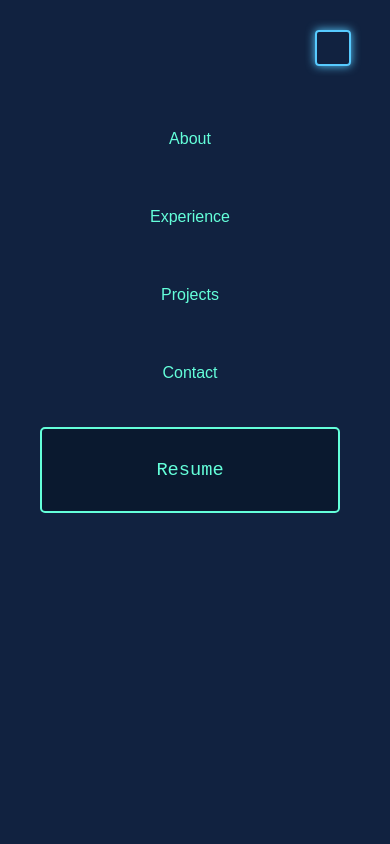
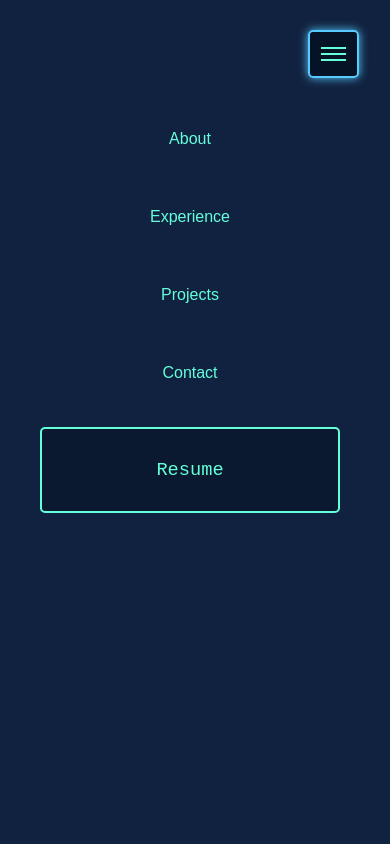
Before and after one commit to sutherb/Portfolio, a plain HTML site: page main.html in a window 390 px wide. Both pictures are taken after a click on the button 341 px from the left and 48 px from the top of the page. Shown: the top 844 px of the page. Drawn offline with Linux system fonts and the light colour scheme.

```diff
--- a/js/main.js
+++ b/js/main.js
@@ -1,14 +1,17 @@
 document.addEventListener('DOMContentLoaded', () => {
 
     const body = document.getElementsByTagName('body')[0]
+    const footer = document.getElementsByTagName('footer')[0]
     const mobileMenu = document.getElementsByClassName('mobile-navbar')[0]
     const mobileMenuBtn = document.getElementsByClassName('toggle-menu-button')[0]
 
 
-    const navBtns = document.getElementById("mobile-menu-list").getElementsByClassName('navbutton')
+    const navBtns = document.querySelectorAll('.mobile-menu .navbutton a')
+    console.log(navBtns)
 
     const toggleMobileMenu = () => {
         body.classList.toggle('blur')
+        footer.classList.toggle('blur')
         mobileMenu.classList.toggle('menu-open')
         mobileMenuBtn.classList.toggle('open')
     }
@@ -18,14 +21,21 @@
         toggleMobileMenu()
     })
 
+    window.addEventListener('click', ({ target }) => {
+
+        if ((target === body || target === footer) & body.classList.contains('blur') ) {
+            toggleMobileMenu()
+
+        }
+    });
+
 
     //primitive, replace with mapping
-    for (let i = 0; i <= navBtns.length; i++) {
-        navBtns[i].addEventListener('click', () => {
+    navBtns.forEach(navBtn => {
+        console.log(navBtn)
+        navBtn.addEventListener('click', () => {
             toggleMobileMenu()
         })
-    }
-
-
+    })
 
 });
--- a/main.html
+++ b/main.html
@@ -14,7 +14,7 @@
         <nav>
             <div class="logo"><a href="/"><img src="assets/logo3.png"/></a></div>
             <div class="mobile-navbar">
-                <button class="button toggle-menu-button" role="button" aria-controls="mobile-menu"></button>
+                <button class="button toggle-menu-button" role="button" aria-controls="mobile-menu"><div></div><div></div><div></div></button>
                 <div class="mobile-menu" role="menubar">
                     <ul id="mobile-menu-list">
                         <li class="navbutton"><a href="#about" role="menuitem">About</a></li>
@@ -124,7 +124,7 @@
         </main>
     </body>
     <footer>
-        <div>
+        <div class="footer">
             <p class="terminaltext">All projects designed & built by Robert Sutherland</p>
         </div>
     </footer>
--- a/scss/main.scss
+++ b/scss/main.scss
@@ -50,20 +50,7 @@
 }
 
 
-/*no good way to blur without adding this class to body using javascript.  came close but initials logo would also cause blur*/
-.blur  {
-    overflow: hidden;
 
-    main, nav .logo {
-
-        transition: $transition;
-        pointer-events: none;
-        user-select: none;
-    }
-    main {
-        filter: blur(5px) brightness(0.7);
-    }
-}
 
 .button {
     display: block;
@@ -175,14 +162,17 @@
 h2 {
     color: $slate;
     font-size: clamp(30px, 4vw, 60px);
+    font-family: Arial Black;
 }
 h3 {
     color: $light-slate;
     font-size: 16pt;
+    font-family: Arial;
 }
 
 p {
     line-height: 1.6;
+    font-family: Verdana;
 }
 
 
@@ -278,13 +268,14 @@
         li {
             list-style-type: none;
             padding: 5px 0;
+            font-family: Times New Roman;
 
-            &:after {
+            &:before {
                 content: "▹";
                 position: absolute;
                 left: 160px;
                 color: $blue;
-                line-height: 15px;
+                line-height: 18px;
             }
         }
     }
@@ -337,33 +328,22 @@
     .toggle-menu-button {
         display: block;
         margin: 0 31px;
+        top: 30px;
+        right: 0;
+        z-index: 2;
+        position: fixed;
+        padding: 11px;
 
-        right: 0;
+        div {
+            width: 25px;
+            height: 2px;
+            background-color: $green;
+            margin: 4px 0;
+        }
 
 
-        z-index: 2;
-        position: fixed;
-
-        width: 30px;
-        height: 2px;
-        border-radius: 4px;
-        background-color: var(--green);
-        transition: transform 0.22s cubic-bezier(0.55, 0.055, 0.675, 0.19) 0s;
-        transform: rotate(0deg);
 
 
-        &:before {
-            width: 120%;
-            top: -10px;
-            opacity: 1;
-
-        }
-        &:after{
-            width: 80%;
-            bottom: -10px;
-            transform: rotate(0deg);
-
-        }
     }
 
 
@@ -384,6 +364,15 @@
 
         .navbutton {
             list-style: none;
+
+            &:hover, &:focus {
+                background-color: $navy-shadow;
+                color: $blue;
+                border-color: $blue;
+                box-shadow: 0 0 10px $blue;
+                border-radius: 2px;
+            }
+
             &:last-child {
                 margin-top: 15px;
             }
@@ -405,11 +394,36 @@
 
 @media screen and (max-width: 768px)  {
 
+    #content {
+        margin: 200px 25px 0 25px;
+        padding: 0 20px;
+    }
+
+    /*no good way to blur without adding this class to body using javascript.  came close but initials logo would also cause blur*/
+    .blur  {
+        overflow: hidden;
+
+        main, nav .logo, .footer {
+
+            transition: $transition;
+            pointer-events: none;
+            user-select: none;
+        }
+        main, .footer {
+            filter: blur(5px) brightness(0.7);
+        }
+
+    }
+
+
+
     #leftside, #rightside {
         display: none;
     }
 
     nav {
+
+        padding: 55px 20px;
 
         .navbar {
             display: none;
@@ -417,28 +431,6 @@
 
         .mobile-navbar {
             display: block;
-
-
-            .toggle-menu-button.open {
-                margin: 0 39px;
-
-
-                &:before {
-
-                    width: 100%;
-                    top: 0px;
-
-
-                }
-                &:after{
-
-                    width: 100%;
-                    bottom: 0px;
-                    transform: rotate(-90deg);
-
-                }
-
-            }
 
             &.menu-open {
 
```
Also changed, not shown: css/main.css, 1 other file.
